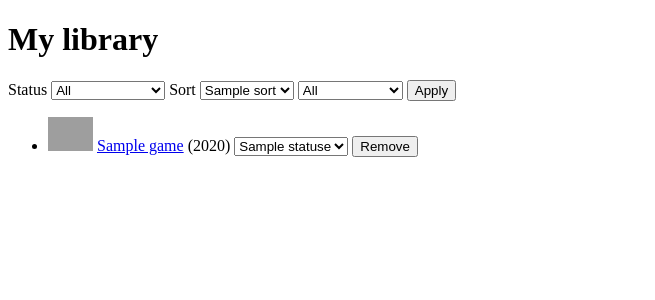
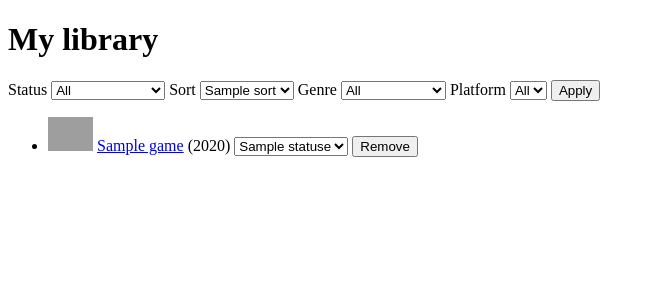
Before and after one commit to MarioAfricano/Agora, a FastAPI app: template app/templates/library.html in a window 1280 px wide. Shown: the part 26-326 px from the top of the page, without its empty margins (0-655 px from the left). Run offline with FastAPI, Linux system fonts and the light colour scheme; the template is opened without the code that fills it: most values are stand-ins (such as "Sample title", 1, 10 or a date in 2020); parts of the project's set-up code (start-up, migrations or seed data) failed here and were passed over; grey boxes are pictures that could not be loaded.

Commit message:
Filter the library by genre and platform

```diff
--- a/app/main.py
+++ b/app/main.py
@@ -16,7 +16,16 @@ from app.config import settings
 from app.db import engine, get_db
 from app.igdb import cover_url, igdb
 from app.importer import import_game
-from app.models import LIBRARY_STATUSES, Game, GameGenre, Genre, LibraryEntry, User
+from app.models import (
+    LIBRARY_STATUSES,
+    Game,
+    GameGenre,
+    GamePlatform,
+    Genre,
+    LibraryEntry,
+    Platform,
+    User,
+)
 from app.security import hash_password, verify_password
 
 app = FastAPI(title="Agora")
@@ -166,6 +175,7 @@ def library(
     status: str = "",
     sort: str = "added",
     genre: str = "",
+    platform: str = "",
 ):
     if current_user is None:
         return RedirectResponse(url="/login", status_code=303)
@@ -175,6 +185,7 @@ def library(
     if sort not in SORT_OPTIONS:
         sort = "added"
     genre_id = int(genre) if genre.isdigit() else None
+    platform_id = int(platform) if platform.isdigit() else None
 
     genres = db.scalars(
         select(Genre)
@@ -183,6 +194,15 @@ def library(
         .where(LibraryEntry.user_id == current_user.id)
         .distinct()
         .order_by(Genre.name)
+    ).all()
+
+    platforms = db.scalars(
+        select(Platform)
+        .join(GamePlatform, GamePlatform.platform_id == Platform.id)
+        .join(LibraryEntry, LibraryEntry.game_id == GamePlatform.game_id)
+        .where(LibraryEntry.user_id == current_user.id)
+        .distinct()
+        .order_by(Platform.name)
     ).all()
 
     query = (
@@ -196,6 +216,14 @@ def library(
     if genre_id is not None:
         query = query.where(
             Game.id.in_(select(GameGenre.game_id).where(GameGenre.genre_id == genre_id))
+        )
+    if platform_id is not None:
+        query = query.where(
+            Game.id.in_(
+                select(GamePlatform.game_id).where(
+                    GamePlatform.platform_id == platform_id
+                )
+            )
         )
 
     query = query.order_by(SORT_OPTIONS[sort], LibraryEntry.id.desc())
@@ -213,6 +241,8 @@ def library(
             "current_sort": sort,
             "genres": genres,
             "current_genre": genre_id,
+            "current_platform": platform_id,
+            "platforms": platforms,
         },
     )
 
--- a/app/templates/library.html
+++ b/app/templates/library.html
@@ -23,10 +23,20 @@
       </select>
     </label>
     <label>
+      Genre
       <select name="genre">
         <option value="">All</option>
         {% for genre in genres %}
           <option value="{{ genre.id }}" {% if genre.id == current_genre %}selected{% endif %}>{{ genre.name }}</option>
+        {% endfor %}
+      </select>
+    </label>
+    <label>
+      Platform
+      <select name="platform">
+        <option value="">All</option>
+        {% for platform in platforms %}
+          <option value="{{ platform.id }}" {% if platform.id == current_platform %}selected{% endif %}>{{ platform.name }}</option>
         {% endfor %}
       </select>
     </label>
```
